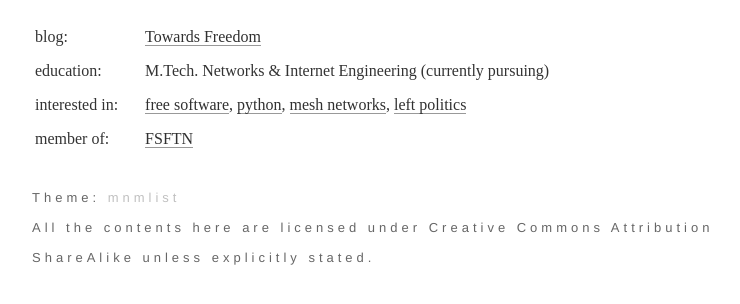
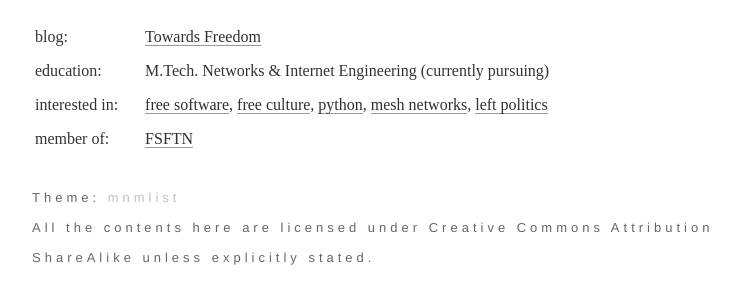
Before and after one commit to PrasannaVenkadesh/prasannavenkadesh.github.io, a plain HTML site: page index.html in a window 1280 px wide. Shown: the part 54-358 px from the top of the page, without its empty margins (0-740 px from the left). Drawn offline with Linux system fonts and the light colour scheme.

Commit message:
included free culture as interest

```diff
--- a/index.html
+++ b/index.html
@@ -20,6 +20,7 @@
         <tr>
           <td>interested in:</td>
           <td><a href="http://www.fsf.org/" target="_blank">free software</a>,
+              <a href="http://freeculture.org/" target="_blank">free culture</a>,
               <a href="http://python.org/" target="_blank">python</a>,
               <a href="http://www.reddit.com/r/darknetplan" target="_blank">mesh networks</a>,
               <a href="https://en.wikipedia.org/wiki/Left-wing_politics" target="_blank">left politics</a></td>
```
